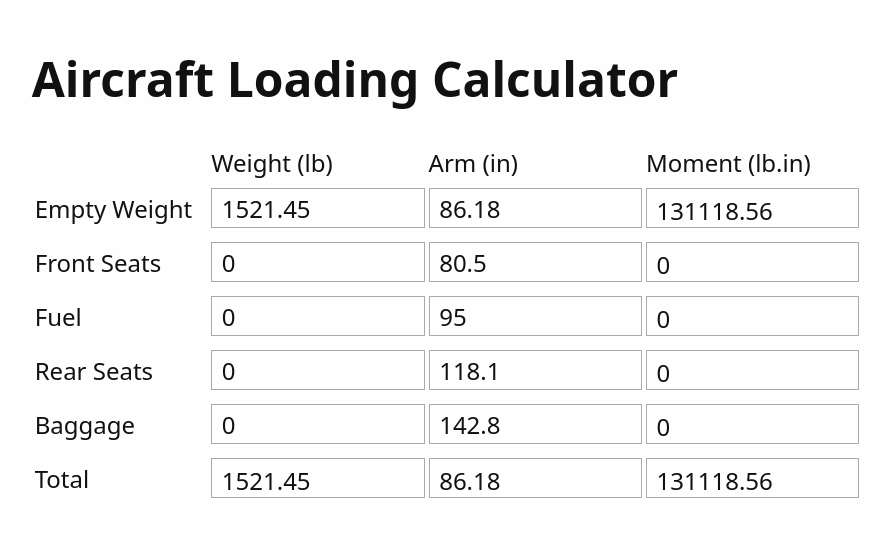
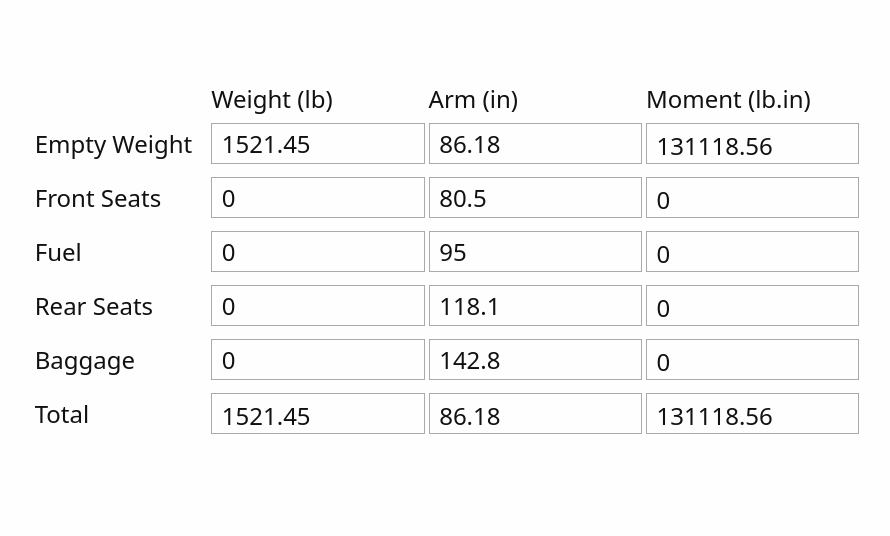
Before and after one commit to zachjensz/aircraft-loading, a SvelteKit app: page / in a window 1280 px wide. Shown: the part 140-676 px from the top of the page, without its empty margins (193-1083 px from the left). Built offline with nearby package versions, Linux system fonts and the light colour scheme.

Commit message:
Removed title

```diff
--- a/src/routes/+page.svelte
+++ b/src/routes/+page.svelte
@@ -18,7 +18,6 @@
 	}
 </script>
 
-<h1>Aircraft Loading Calculator</h1>
 <table>
 	<tr>
 		<th />
```
